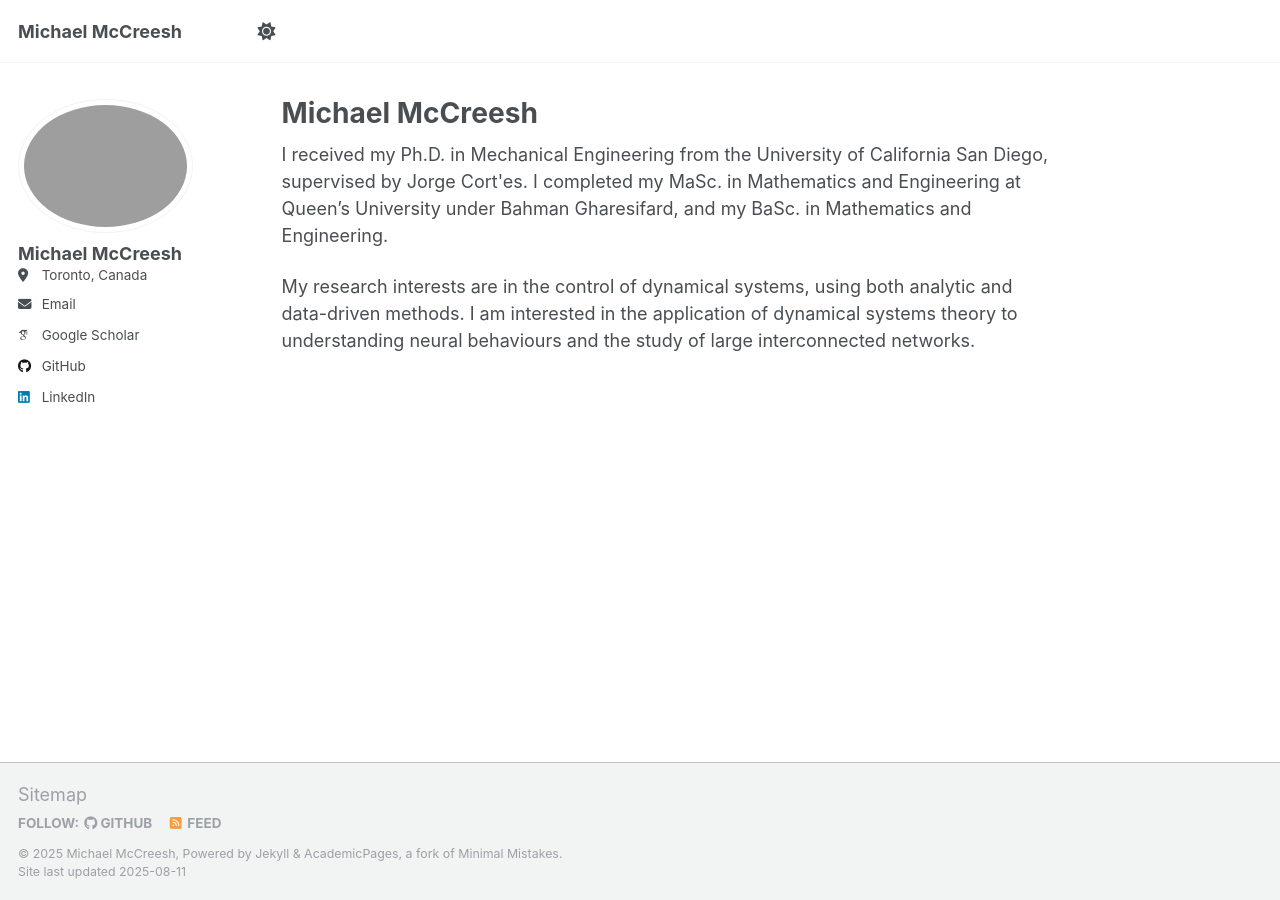
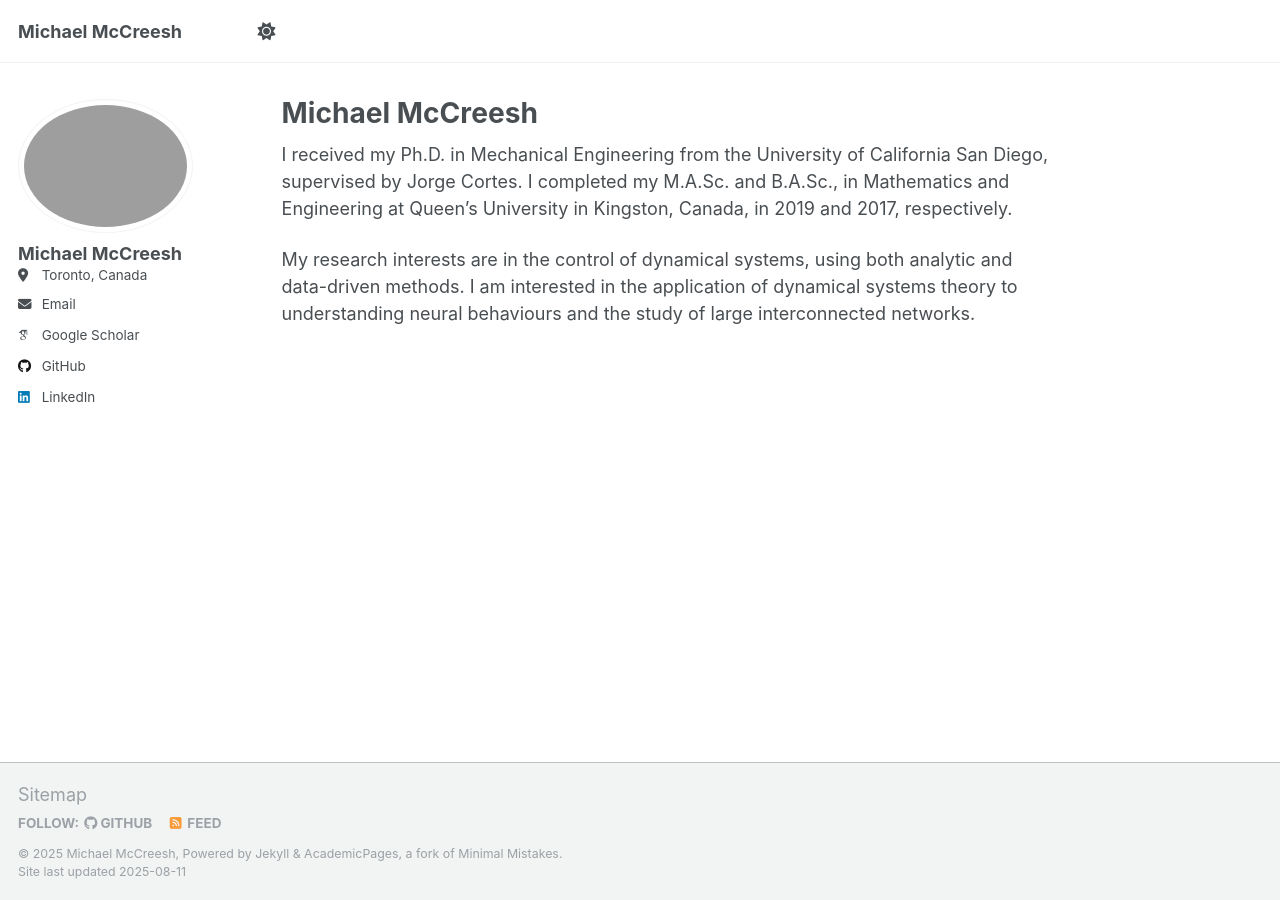
Before and after one commit to McCreesh/McCreesh.github.io, a Jekyll site: the page built from _pages/about.md, in a window 1280 px wide. Built offline with Jekyll 4.4.1, drawn with Linux system fonts in a browser that asks for light colours; some web fonts are replaced; a script that is not in the unit is left out.

Commit message:
Update about.md

```diff
--- a/_pages/about.md
+++ b/_pages/about.md
@@ -7,6 +7,6 @@ redirect_from:
   - /about.html
 ---
 
-I received my Ph.D. in Mechanical Engineering from the University of California San Diego, supervised by Jorge Cort\'es. I completed my MaSc. in Mathematics and Engineering at Queen's University under Bahman Gharesifard, and my BaSc. in Mathematics and Engineering.
+I received my Ph.D. in Mechanical Engineering from the University of California San Diego, supervised by Jorge Cortes. I completed my M.A.Sc. and B.A.Sc., in Mathematics and Engineering at Queen's University in Kingston, Canada, in 2019 and 2017, respectively.
 
 My research interests are in the control of dynamical systems, using both analytic and data-driven methods. I am interested in the application of dynamical systems theory to understanding neural behaviours and the study of large interconnected networks.
```
